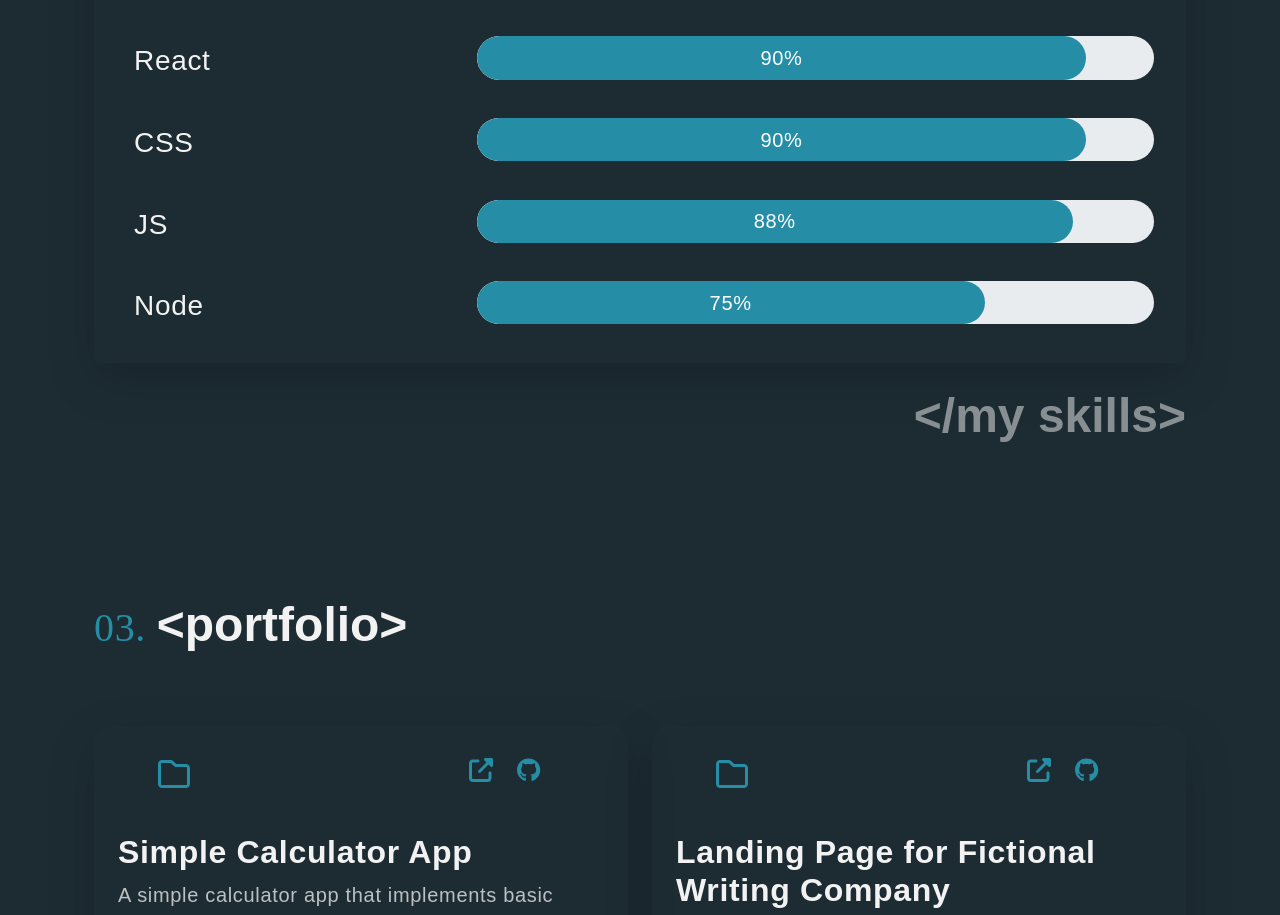
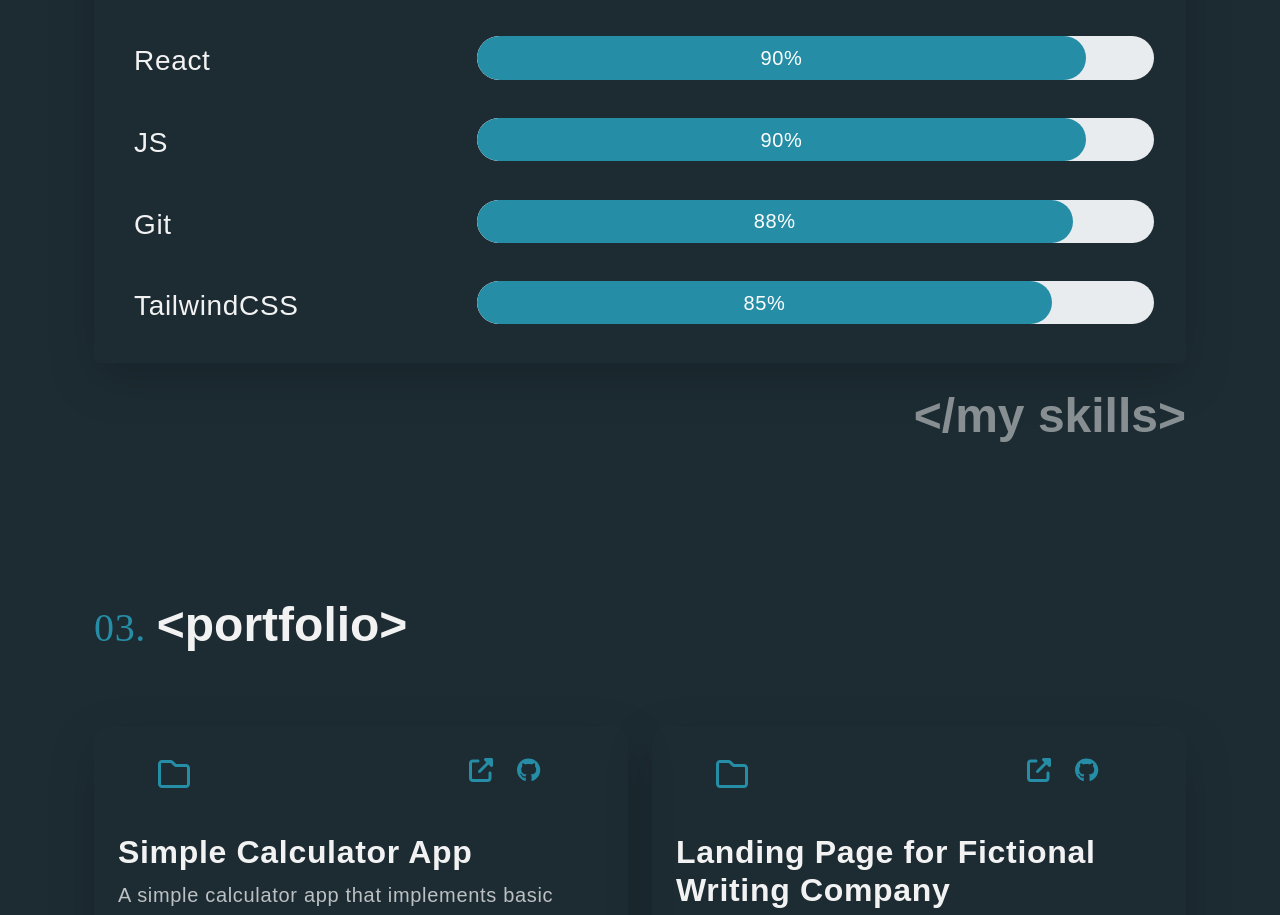
Before and after one commit to Kafolabi/portfolio, a React (Create React App) app: page / in a window 1280 px wide. Shown: the part 1691-2606 px from the top of the page. Built offline with nearby package versions, Linux system fonts and the light colour scheme; a web font is replaced by a local one.

Commit message:
Update Skillset.js
Included tailwindCSS and git in skillset

```diff
--- a/src/components/Skillset.js
+++ b/src/components/Skillset.js
@@ -22,11 +22,10 @@
   return (
     <div>
       <Progressbars name="Bootstrap" value="100%" />
-      {/* <Progressbars name='HTML' value='100%'/> */}
       <Progressbars name="React" value="90%" />
-      <Progressbars name="CSS" value="90%" />
-      <Progressbars name="JS" value="88%" />
-      <Progressbars name="Node" value="75%" />
+      <Progressbars name="JS" value="90%" />
+      <Progressbars name="Git" value="88%" />
+      <Progressbars name="TailwindCSS" value="85%" />
     </div>
   );
 };
```
